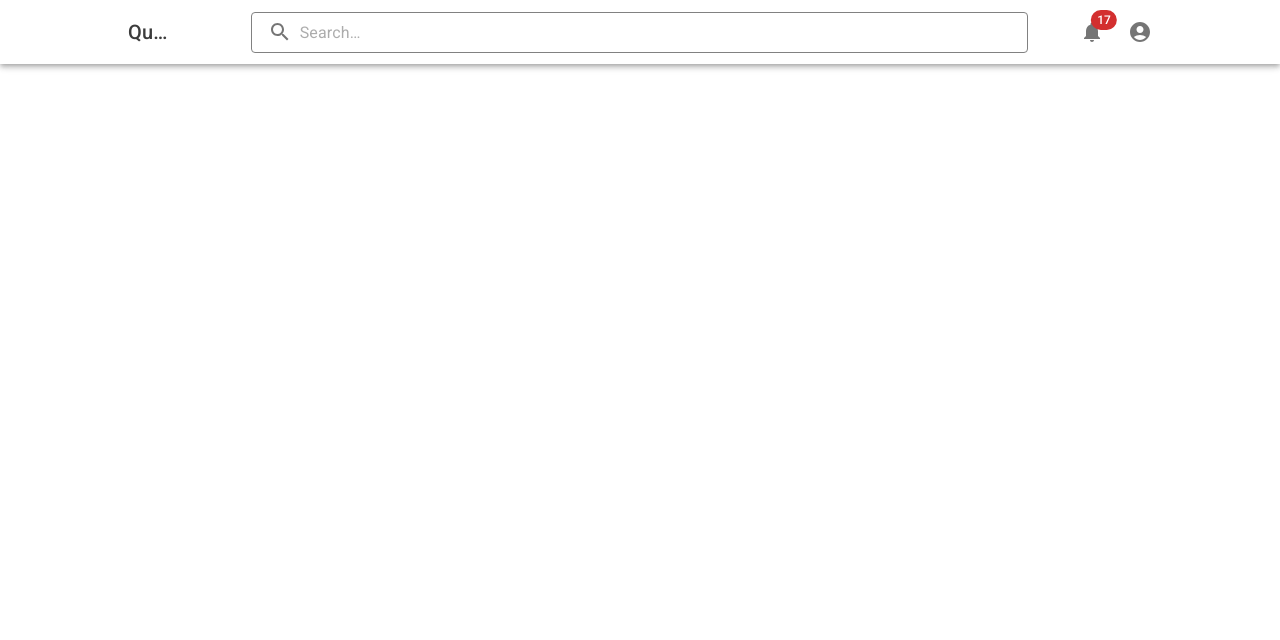
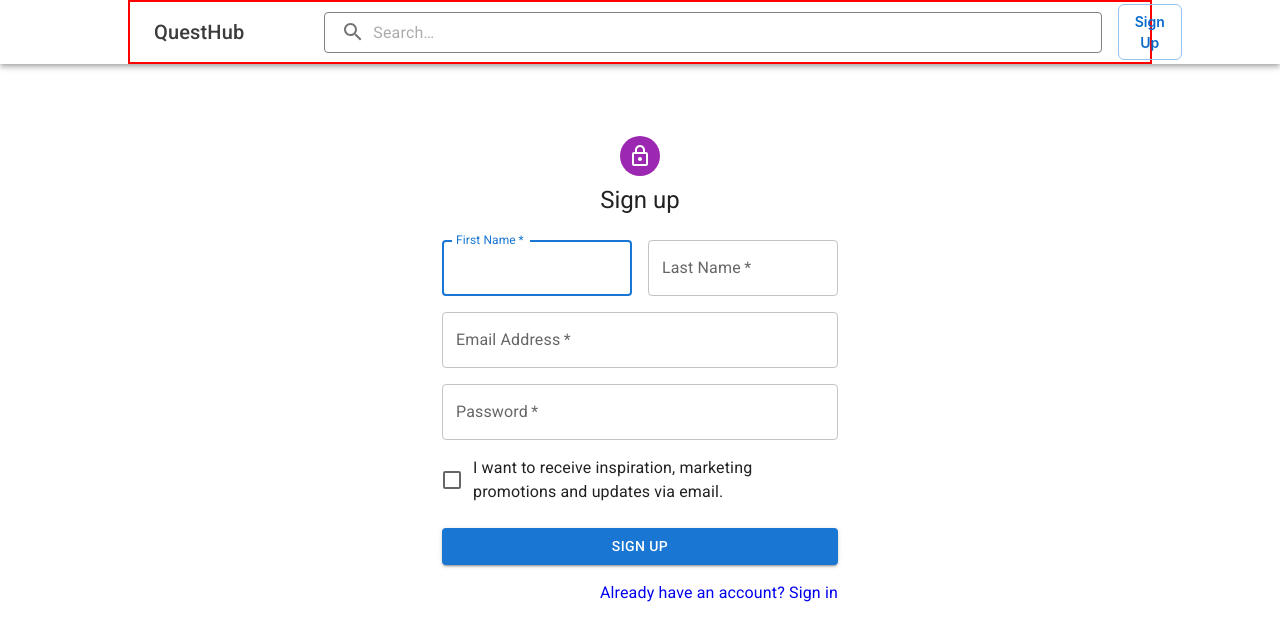
Before and after one commit to varun2696/QuestHub-frontend, a React (Vite) app: page /signup in a window 1280 px wide. Before the commit this address had no page. Shown: the top 640 px of the page. Built offline with nearby package versions, Linux system fonts and the light colour scheme.

Commit message:
signup signin pages and some changes

```diff
--- a/package.json
+++ b/package.json
@@ -14,6 +14,7 @@
     "@emotion/styled": "^11.11.0",
     "@fontsource/roboto": "^5.0.8",
     "@mui/icons-material": "^5.14.16",
+    "@mui/joy": "^5.0.0-beta.14",
     "@mui/material": "^5.14.17",
     "react": "^18.2.0",
     "react-dom": "^18.2.0",
--- a/src/App.css
+++ b/src/App.css
@@ -1,8 +1,8 @@
-body{
+body {
   padding: 0;
   margin: 0;
 }
 
-.question-card{
+.txt-dec-none {
   text-decoration: none;
 }
--- a/src/components/Navbar.jsx
+++ b/src/components/Navbar.jsx
@@ -14,7 +14,13 @@ import SearchIcon from '@mui/icons-material/Search';
 import AccountCircle from '@mui/icons-material/AccountCircle';
 import NotificationsIcon from '@mui/icons-material/Notifications';
 import MoreIcon from '@mui/icons-material/MoreVert';
+
 import DrawerLeft from './DrawerLeft';
+import { Link as LinkRoute } from 'react-router-dom'
+// import { Button } from '@mui/material';
+import Button from '@mui/joy/Button';
+import { Avatar } from '@mui/material';
+
 
 const Search = styled('div')(({ theme }) => ({
     position: 'relative',
@@ -72,6 +78,9 @@ const StyledInputBase = styled(InputBase)(({ theme }) => ({
 
 
 export default function Navbar() {
+
+    const [isLogin, setIsLogin] = React.useState(false)
+
     const [anchorEl, setAnchorEl] = React.useState(null);
     const [mobileMoreAnchorEl, setMobileMoreAnchorEl] = React.useState(null);
 
@@ -96,6 +105,7 @@ export default function Navbar() {
     };
 
     const menuId = 'primary-search-account-menu';
+
     const renderMenu = (
         <Menu
             anchorEl={anchorEl}
@@ -113,11 +123,12 @@ export default function Navbar() {
             onClose={handleMenuClose}
         >
             <MenuItem onClick={handleMenuClose}>Profile</MenuItem>
-            <MenuItem onClick={handleMenuClose}>My account</MenuItem>
+            <MenuItem onClick={handleMenuClose}>Logout</MenuItem>
         </Menu>
     );
 
     const mobileMenuId = 'primary-search-account-menu-mobile';
+
     const renderMobileMenu = (
         <Menu
             anchorEl={mobileMoreAnchorEl}
@@ -134,34 +145,23 @@ export default function Navbar() {
             open={isMobileMenuOpen}
             onClose={handleMobileMenuClose}
         >
-            <MenuItem>
-                <IconButton size="large" aria-label="show 4 new mails" color="inherit">
-                </IconButton>
-                <p>Messages</p>
-            </MenuItem>
-            <MenuItem>
+            <MenuItem >
                 <IconButton
                     size="large"
                     aria-label="show 17 new notifications"
                     color="inherit"
                 >
-                    <Badge badgeContent={17} color="error">
-                        <NotificationsIcon />
-                    </Badge>
+                    <Avatar sx={{
+                        bgcolor: "#637bfe",
+                        width: 32,
+                        height: 32
+                    }}>
+                        V
+                    </Avatar>
                 </IconButton>
-                <p>Notifications</p>
             </MenuItem>
-            <MenuItem onClick={handleProfileMenuOpen}>
-                <IconButton
-                    size="large"
-                    aria-label="account of current user"
-                    aria-controls="primary-search-account-menu"
-                    aria-haspopup="true"
-                    color="inherit"
-                >
-                    <AccountCircle color='action' />
-                </IconButton>
-                <p>Profile</p>
+            <MenuItem>
+                <Button variant="plain">Logout</Button>
             </MenuItem>
         </Menu>
     );
@@ -184,13 +184,13 @@ export default function Navbar() {
 
 
     return (
-        <Box sx={{ flexGrow: 1, width: "100vw", }}>
+        <Box sx={{ flexGrow: 1, width: "100vw" }}>
             <AppBar position="static"
                 sx={{
                     bgcolor: "#fff"
                 }}
             >
-                <Toolbar sx={{ width: "80vw", m: "auto", }}>
+                <Toolbar sx={{ width: "80vw", m: "auto", border: '2px solid red' }}>
                     <IconButton
                         size="large"
                         edge="start"
@@ -201,6 +201,7 @@ export default function Navbar() {
                     >
                         <MenuIcon color='action' />
                     </IconButton>
+                    <LinkRoute className='txt-dec-none' to='/'>
                         <Typography
                             variant="h6"
                             noWrap
@@ -210,6 +211,7 @@ export default function Navbar() {
                         >
                             QuestHub
                         </Typography>
+                    </LinkRoute>
                     <Search>
                         <SearchIconWrapper>
                             <SearchIcon color='action' />
@@ -221,32 +223,31 @@ export default function Navbar() {
                         />
                     </Search>
                     <Box sx={{ flexGrow: 1 }} />
+
                     <Box sx={{ display: { xs: 'none', md: 'flex' } }}>
-                        <IconButton size="large" aria-label="show 4 new mails" color="inherit">
-                        </IconButton>
+                        {isLogin ? (
                             <IconButton
                                 size="large"
                                 aria-label="show 17 new notifications"
                                 color="inherit"
+                                onClick={handleProfileMenuOpen}
                             >
-                            <Badge badgeContent={17} color="error">
-                                <NotificationsIcon color='action' />
-                            </Badge>
+                                <Avatar sx={{
+                                    bgcolor: "#637bfe",
+                                    width: 32,
+                                    height: 32
+                                }}>
+                                    V
+                                </Avatar>
                             </IconButton>
-                        <IconButton
-                            size="large"
-                            edge="end"
-                            aria-label="account of current user"
-                            aria-controls={menuId}
-                            aria-haspopup="true"
-                            onClick={handleProfileMenuOpen}
-                            color="inherit"
-                        >
-                            <AccountCircle color='action' />
-                        </IconButton>
+                        ) : (
+                            <LinkRoute to={'/signup'}>
+                                <Button size='md' variant="outlined">Sign Up</Button>
+                            </LinkRoute>
+                        )}
                     </Box>
                     <Box sx={{ display: { xs: 'flex', md: 'none' } }}>
-                        <IconButton
+                        {/* <IconButton
                             size="large"
                             aria-label="show more"
                             aria-controls={mobileMenuId}
@@ -255,7 +256,27 @@ export default function Navbar() {
                             color="inherit"
                         >
                             <MoreIcon color='action' />
+                        </IconButton> */}
+                        {isLogin ? (
+                            <IconButton
+                                size="large"
+                                aria-label="show 17 new notifications"
+                                color="inherit"
+                                onClick={handleProfileMenuOpen}
+                            >
+                                <Avatar sx={{
+                                    bgcolor: "#637bfe",
+                                    width: 32,
+                                    height: 32
+                                }}>
+                                    V
+                                </Avatar>
                             </IconButton>
+                        ) : (
+                            <LinkRoute to={'/signup'}>
+                                <Button size='sm' variant="outlined">Sign Up</Button>
+                            </LinkRoute>
+                        )}
                     </Box>
                 </Toolbar>
             </AppBar>
@@ -295,3 +316,17 @@ export default function Navbar() {
 //         </AppBar>
 //     </Box>
 // }
+
+
+
+// <IconButton
+// size="large"
+// edge="end"
+// aria-label="account of current user"
+// aria-controls={menuId}
+// aria-haspopup="true"
+// onClick={handleProfileMenuOpen}
+// color="inherit"
+// >
+// <AccountCircle color='action' />
+// </IconButton>
--- a/src/components/QuestionCard.jsx
+++ b/src/components/QuestionCard.jsx
@@ -1,5 +1,4 @@
-import { Box, Card, Stack, Typography, Avatar } from '@mui/material'
-import Grid from '@mui/material/Unstable_Grid2';
+import { Card, Stack, Typography, Avatar } from '@mui/material'
 import Chip from '@mui/material/Chip';
 
 import { Link as LinkRoute } from 'react-router-dom'
@@ -7,7 +6,7 @@ import { Link as LinkRoute } from 'react-router-dom'
 const QuestionCard = () => {
     return (
         <>
-            <LinkRoute to='/question/1' className='question-card'>
+            <LinkRoute to='/question/1' className='txt-dec-none'>
                 <Card sx={{ p: 2, bgcolor: "#fdf7e7" }}>
                     <Stack direction={'row'} spacing={2}>
                         <Stack
@@ -55,7 +54,6 @@ const QuestionCard = () => {
                                         RaviKiran
                                     </Typography>
                                 </Stack>
-
                             </Stack>
                         </Stack>
                     </Stack>
--- a/src/pages/AskQuestion.jsx
+++ b/src/pages/AskQuestion.jsx
@@ -161,7 +161,6 @@ const AskQuestion = () => {
         <>
             <CssBaseline />
             <Container maxWidth="lg" sx={{ border: "0px solid" }}>
-
                 <Toolbar>
                     <Typography
                         variant="h5"
--- a/src/pages/HomePage.jsx
+++ b/src/pages/HomePage.jsx
@@ -22,14 +22,14 @@ const Item = styled(Paper)(({ theme }) => ({
 
 export default function HomePage() {
     return (
-        <Box sx={{ flexGrow: 1, width: "82vw", m: 'auto', mt: 2 }}>
+        <Box sx={{ flexGrow: 1, width: "80vw", m: 'auto', mt: 0 }}>
             <Grid container spacing={1}>
-                <Grid xs="auto">
+                <Grid xs={'auto'}>
                     <Item>
                         <MenuListItem />
                     </Item>
                 </Grid>
-                <Grid xs={7}>
+                <Grid xs={7.6}>
                     <Item>
                         <Box sx={{ height: '100vh' }}>
                             <Toolbar sx={{ width: "auto" }}>
@@ -59,7 +59,7 @@ export default function HomePage() {
                     </Item>
                 </Grid>
 
-                <Grid xs="auto">
+                <Grid xs={2.7}>
                     <RightCardHome />
                 </Grid>
             </Grid>
--- /dev/null
+++ b/src/pages/SignIn.jsx
@@ -0,0 +1,111 @@
+import * as React from 'react';
+import Avatar from '@mui/material/Avatar';
+import Button from '@mui/material/Button';
+import CssBaseline from '@mui/material/CssBaseline';
+import TextField from '@mui/material/TextField';
+import FormControlLabel from '@mui/material/FormControlLabel';
+import Checkbox from '@mui/material/Checkbox';
+import Link from '@mui/material/Link';
+import Grid from '@mui/material/Grid';
+import Box from '@mui/material/Box';
+import LockOutlinedIcon from '@mui/icons-material/LockOutlined';
+import Typography from '@mui/material/Typography';
+import Container from '@mui/material/Container';
+import { createTheme, ThemeProvider } from '@mui/material/styles';
+
+import { Link as LinkRoute } from 'react-router-dom'
+
+const defaultTheme = createTheme();
+
+export default function SignIn() {
+
+    const [email, setEmail] = React.useState("");
+    const [password, setPassword] = React.useState("");
+
+    const handleSubmit = (event) => {
+        event.preventDefault();
+
+        if (email === "" || password === "") {
+            alert("Please Enter All fields")
+        }
+        else {
+            let userData = {
+                email,
+                password
+            }
+            console.log({ userData })
+        }
+    };
+
+
+    return (
+        <ThemeProvider theme={defaultTheme}>
+            <Container component="main" maxWidth="xs">
+                <CssBaseline />
+                <Box
+                    sx={{
+                        marginTop: 8,
+                        display: 'flex',
+                        flexDirection: 'column',
+                        alignItems: 'center',
+                    }}
+                >
+                    <Avatar sx={{ m: 1, bgcolor: 'secondary.main' }}>
+                        <LockOutlinedIcon />
+                    </Avatar>
+                    <Typography component="h1" variant="h5">
+                        Sign in
+                    </Typography>
+                    <Box component="form" onSubmit={handleSubmit} noValidate sx={{ mt: 1 }}>
+                        <TextField
+                            margin="normal"
+                            required
+                            fullWidth
+                            id="email"
+                            label="Email Address"
+                            name="email"
+                            autoComplete="email"
+                            autoFocus
+                            onChange={(e) => setEmail(e.target.value)}
+                        />
+                        <TextField
+                            margin="normal"
+                            required
+                            fullWidth
+                            name="password"
+                            label="Password"
+                            type="password"
+                            id="password"
+                            autoComplete="current-password"
+                            onChange={(e) => setPassword(e.target.value)}
+                        />
+                        <FormControlLabel
+                            control={<Checkbox value="remember" color="primary" />}
+                            label="Remember me"
+                        />
+                        <Button
+                            type="submit"
+                            fullWidth
+                            variant="contained"
+                            sx={{ mt: 3, mb: 2 }}
+                        >
+                            Sign In
+                        </Button>
+                        <Grid container>
+                            <Grid item xs>
+                                <Link href="#" variant="body2">
+                                    Forgot password?
+                                </Link>
+                            </Grid>
+                            <Grid item>
+                                <LinkRoute to={'/signup'} className='txt-dec-none'>
+                                    {"Don't have an account? Sign Up"}
+                                </LinkRoute>
+                            </Grid>
+                        </Grid>
+                    </Box>
+                </Box>
+            </Container>
+        </ThemeProvider>
+    );
+}
--- /dev/null
+++ b/src/pages/SignUp.jsx
@@ -0,0 +1,144 @@
+import * as React from 'react';
+import Avatar from '@mui/material/Avatar';
+import Button from '@mui/material/Button';
+import CssBaseline from '@mui/material/CssBaseline';
+import TextField from '@mui/material/TextField';
+import FormControlLabel from '@mui/material/FormControlLabel';
+import Checkbox from '@mui/material/Checkbox';
+import Grid from '@mui/material/Grid';
+import Box from '@mui/material/Box';
+import LockOutlinedIcon from '@mui/icons-material/LockOutlined';
+import Typography from '@mui/material/Typography';
+import Container from '@mui/material/Container';
+import { createTheme, ThemeProvider } from '@mui/material/styles';
+
+import { Link as LinkRoute } from 'react-router-dom'
+
+// TODO remove, this demo shouldn't need to reset the theme.
+
+const defaultTheme = createTheme();
+
+export default function SignUp() {
+
+  const [firstName, setFirstName] = React.useState("");
+  const [lastName, setLastName] = React.useState("");
+  const [email, setEmail] = React.useState("");
+  const [password, setPassword] = React.useState("");
+
+
+  const handleSubmit = (event) => {
+    event.preventDefault();
+    // const data = new FormData(event.currentTarget);
+    // console.log({
+    //   email: data.get('email'),
+    //   password: data.get('password'),
+    // });
+
+    if (firstName === "" || lastName === "" || email === "" || password === "") {
+      alert("Please Enter All fields")
+    }
+    else {
+      let userData = {
+        username: `${firstName} ${lastName}`,
+        email,
+        password,
+      }
+
+      console.log({ userData })
+    }
+  };
+
+  return (
+    <ThemeProvider theme={defaultTheme}>
+      <Container component="main" maxWidth="xs">
+        <CssBaseline />
+        <Box
+          sx={{
+            marginTop: 8,
+            display: 'flex',
+            flexDirection: 'column',
+            alignItems: 'center',
+          }}
+        >
+          <Avatar sx={{ m: 1, bgcolor: 'secondary.main' }}>
+            <LockOutlinedIcon />
+          </Avatar>
+          <Typography component="h1" variant="h5">
+            Sign up
+          </Typography>
+          <Box component="form" noValidate onSubmit={handleSubmit} sx={{ mt: 3 }}>
+            <Grid container spacing={2}>
+              <Grid item xs={12} sm={6}>
+                <TextField
+                  autoComplete="given-name"
+                  name="firstName"
+                  required
+                  fullWidth
+                  id="firstName"
+                  label="First Name"
+                  autoFocus
+                  onChange={(e) => setFirstName(e.target.value)}
+                />
+              </Grid>
+              <Grid item xs={12} sm={6}>
+                <TextField
+                  required
+                  fullWidth
+                  id="lastName"
+                  label="Last Name"
+                  name="lastName"
+                  autoComplete="family-name"
+                  onChange={(e) => setLastName(e.target.value)}
+                />
+              </Grid>
+              <Grid item xs={12}>
+                <TextField
+                  required
+                  fullWidth
+                  id="email"
+                  label="Email Address"
+                  name="email"
+                  autoComplete="email"
+                  onChange={(e) => setEmail(e.target.value)}
+                />
+              </Grid>
+              <Grid item xs={12}>
+                <TextField
+                  required
+                  fullWidth
+                  name="password"
+                  label="Password"
+                  type="password"
+                  id="password"
+                  autoComplete="new-password"
+                  onChange={(e) => setPassword(e.target.value)}
+                />
+              </Grid>
+              <Grid item xs={12}>
+                <FormControlLabel
+                  control={<Checkbox value="allowExtraEmails" color="primary" />}
+                  label="I want to receive inspiration, marketing promotions and updates via email."
+                />
+              </Grid>
+            </Grid>
+            <Button
+              type="submit"
+              fullWidth
+              variant="contained"
+              sx={{ mt: 3, mb: 2 }}
+            >
+              Sign Up
+            </Button>
+            <Grid container justifyContent="flex-end">
+              <Grid item>
+                <LinkRoute to='/signin' className='txt-dec-none'>
+                  Already have an account? Sign in
+                </LinkRoute>
+              </Grid>
+            </Grid>
+          </Box>
+        </Box>
+      </Container>
+    </ThemeProvider>
+  );
+}
--- a/src/routes/AllRoutes.jsx
+++ b/src/routes/AllRoutes.jsx
@@ -2,6 +2,8 @@ import { Route, Routes } from 'react-router-dom'
 import HomePage from '../pages/HomePage'
 import AskQuestion from '../pages/AskQuestion'
 import SinglePageQnA from '../pages/SinglePageQnA'
+import SignUp from '../pages/SignUp'
+import SignIn from '../pages/SignIn'
 
 
 const AllRoutes = () => {
@@ -10,6 +12,8 @@ const AllRoutes = () => {
             <Route path='/' element={<HomePage />} />
             <Route path='/ask-question' element={<AskQuestion />} />
             <Route path='/question/:id' element={<SinglePageQnA />} />
+            <Route path='/signup' element={<SignUp/>} />
+            <Route path='/signin' element={<SignIn/>} />
         </Routes>
     )
 }
```
Lines whose indentation alone changed are shown as unchanged.
